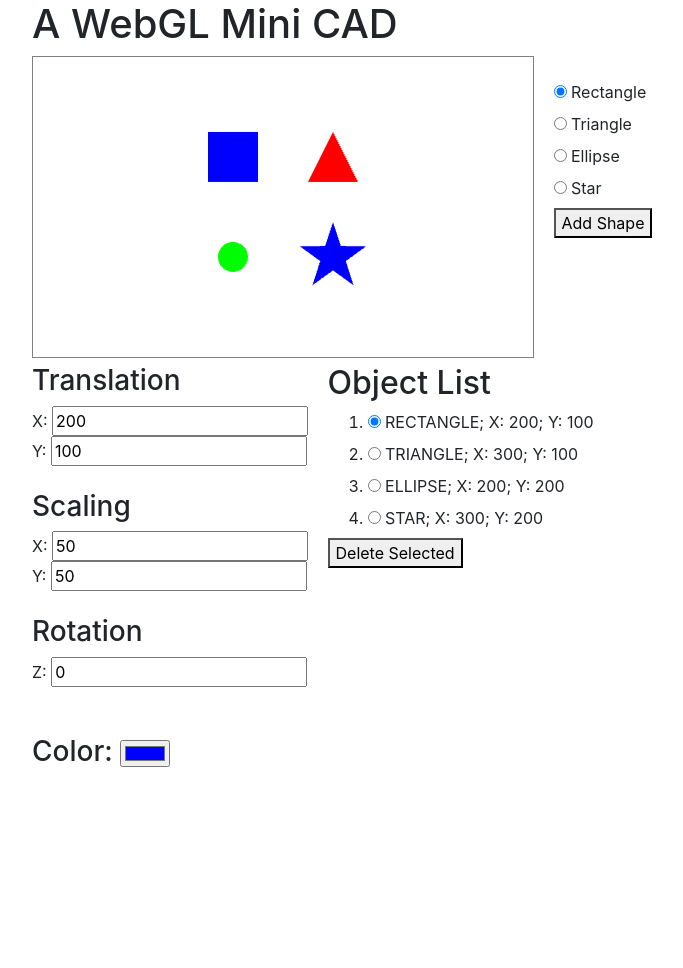
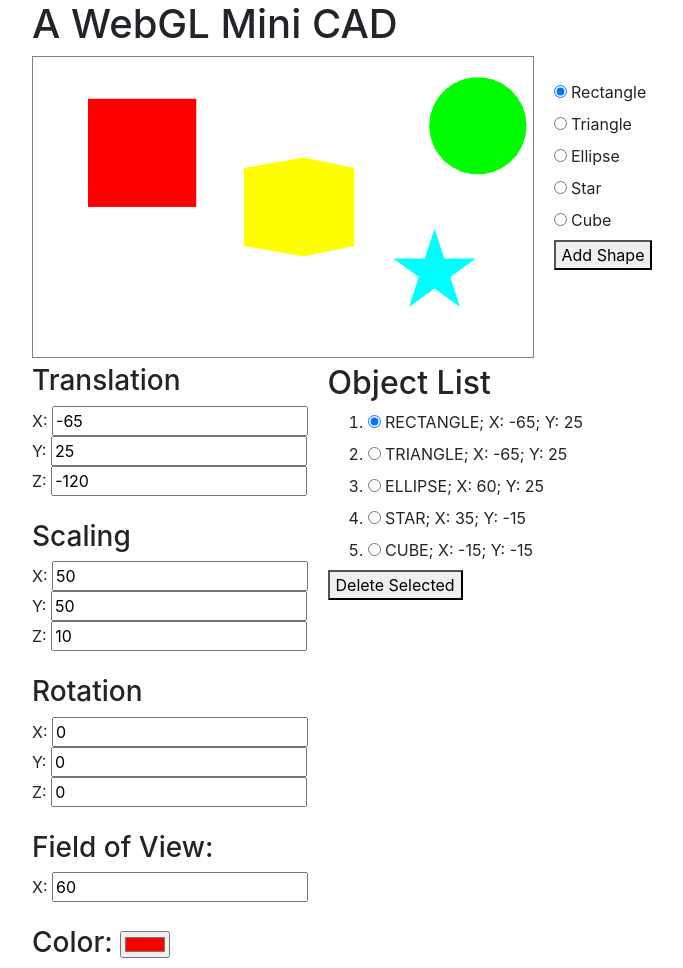
Before and after one commit to ArielleBishop/cs5310-f20-aribishop, a website: page public/assignment5.html in a window 1280 px wide. Shown: the whole page, without its empty margins (53-736 px from the left). Before the commit the page ends 800 px from the top, so only its background shows below. Drawn offline with nearby package versions, Linux system fonts and the light colour scheme.

Commit message:
Assignment 5 (1)

```diff
--- a/public/assignment4.js
+++ b/public/assignment4.js
@@ -179,7 +179,6 @@ const selectShape = (selectedIndex) => {
 
 const deleteShape = () => {
     shapes.splice(selectedShapeIndex, 1)
-    console.log(shapes)
 
     if (shapes.length == 0) {
         document.getElementById("tx").value = 0
--- a/public/assignment5.html
+++ b/public/assignment5.html
@@ -11,9 +11,9 @@
     </style>
     <script src="https://code.jquery.com/jquery-3.5.1.min.js"
         integrity="sha256-9/aliU8dGd2tb6OSsuzixeV4y/faTqgFtohetphbbj0=" crossorigin="anonymous"></script>
-    <script src="m3.js" type="application/javascript"></script>
+    <script src="m4.js" type="application/javascript"></script>
     <script src="webgl-utils.js"></script>
-    <script src="assignment4.js"></script>
+    <script src="assignment5.js"></script>
 </head>
 
 <body onload="init();render()">
@@ -45,6 +45,11 @@
                     Star
                 </label><br />
 
+                <label>
+                    <input type="radio" name="shape" value="CUBE" />
+                    Cube
+                </label><br />
+
                 <button onclick="addShape()">
                     Add Shape
                 </button>
@@ -56,18 +61,25 @@
                 <h3>Translation</h2>
                 X: <input id="tx" type="number" value="0" step="5" /><br />
                 Y: <input id="ty" type="number" value="0" step="5" /><br />
+                Z: <input id="tz" type="number" value="0" step="5" /><br />
                 <br />
 
                 <h3>Scaling</h2>
                 X: <input id="sx" type="number" value="1" step="0.5" /><br />
                 Y: <input id="sy" type="number" value="1" step="0.5" /><br />
+                Z: <input id="sz" type="number" value="1" step="0.5" /><br />
                 <br />
 
                 <h3>Rotation</h2>
+                X: <input id="rx" type="number" value="0" step="2" /><br />
+                Y: <input id="ry" type="number" value="0" step="2" /><br />
                 Z: <input id="rz" type="number" value="0" step="2" /><br />
                 <br />
 
+                <h3>Field of View: </h2>
+                X: <input id="fv" type="number" value="60" step="0.1" /><br />
                 <br />
+
                 <h3>Color: <input id="color" type="color"></h3>
             </div>
 
@@ -82,22 +94,26 @@
 
     </div>
 
-    <script id="vertex-shader-2d" type="x-shader/x-vertex">
-        attribute vec2 a_coords;
-        uniform mat3 u_matrix;
+    <script id="vertex-shader-3d" type="x-shader/x-vertex">
+        attribute vec4 a_coords;
+        uniform mat4 u_matrix;
+        uniform vec4 u_color;
+        varying vec4 v_color;
         void main() {
-         // multiply coordinates by a transformation matrix
-         gl_Position = vec4((u_matrix * vec3(a_coords, 1)).xy, 0, 1);
+          // Multiply the position by the matrix.
+          gl_Position = u_matrix * a_coords;
+          v_color = u_color;
         }
     </script>
 
-    <script id="fragment-shader-2d" type="x-shader/x-fragment">
+    <script id="fragment-shader-3d" type="x-shader/x-fragment">
         precision mediump float;
-        uniform vec4 u_color;
+        varying vec4 v_color;
         void main() {
-        gl_FragColor = u_color;
+          gl_FragColor = v_color;
         }
     </script>
+
 </body>
 
 <style>
--- a/public/assignment5.js
+++ b/public/assignment5.js
@@ -1,19 +1,27 @@
 // TODO: Upon deleting the last shape it is still rendered on canvas
+// TODO: triangles seemingly don't exist
 
-const origin = { x: 0, y: 0 }
-const sizeOne = { width: 1, height: 1 }
+const origin = { x: 0, y: 0, z: 0 }
+const sizeOne = { width: 1, height: 1, depth: 1 }
 const RED_HEX = "#FF0000"
 const RED_RGB = webglUtils.hexToRgb(RED_HEX)
 const GREEN_HEX = "00FF00"
 const GREEN_RGB = webglUtils.hexToRgb(GREEN_HEX)
 const BLUE_HEX = "#0000FF"
 const BLUE_RGB = webglUtils.hexToRgb(BLUE_HEX)
+const CYAN_HEX = "#00FFFF"
+const CYAN_RGB = webglUtils.hexToRgb(CYAN_HEX)
+const YELLOW_HEX = "#FFFF00"
+const YELLOW_RGB = webglUtils.hexToRgb(YELLOW_HEX)
+const MAGENTA_HEX = "#FF00FF"
+const MAGENTA_RGB = webglUtils.hexToRgb(MAGENTA_HEX)
 
 const shapeTypes = {
     rectangle: "RECTANGLE",
     triangle: "TRIANGLE",
     ellipse: "ELLIPSE",
-    star: "STAR"
+    star: "STAR",
+    cube: "CUBE"
 }
 
 let shapes = [
@@ -21,49 +29,59 @@ let shapes = [
         type: shapeTypes.rectangle,
         position: origin,
         dimensions: sizeOne,
-        color: BLUE_RGB,
-        translation: { x: 200, y: 100 },
-        rotation: { z: 0 },
-        scale: { x: 50, y: 50 }
+        color: RED_RGB,
+        translation: { x: -65, y: 25, z: -120 },
+        scale: { x: 50, y: 50, z: 10 },
+        rotation: { x: 0, y: 0, z: 0 }
     },
     {
         type: shapeTypes.triangle,
         position: origin,
         dimensions: sizeOne,
-        color: RED_RGB,
-        translation: { x: 300, y: 100 },
-        rotation: { z: 0 },
-        scale: { x: 50, y: 50 }
+        color: BLUE_RGB,
+        translation: { x: -65, y: 25, z: -100 },
+        scale: { x: 50, y: 50, z: 10 },
+        rotation: { x: 0, y: 0, z: 0 }
     },
     {
         type: shapeTypes.ellipse,
         position: origin,
         dimensions: sizeOne,
         color: GREEN_RGB,
-        translation: { x: 200, y: 200 },
-        rotation: { z: 0 },
-        scale: { x: 30, y: 30 }
+        translation: { x: 60, y: 25, z: -80 },
+        scale: { x: 30, y: 30, z: 15 },
+        rotation: { x: 0, y: 0, z: 0 }
     },
     {
         type: shapeTypes.star,
         position: origin,
         dimensions: sizeOne,
-        color: BLUE_RGB,
-        translation: { x: 300, y: 200 },
-        rotation: { z: 0 },
-        scale: { x: 70, y: 70 }
+        color: CYAN_RGB,
+        translation: { x: 35, y: -15, z: -60 },
+        scale: { x: 20, y: 20, z: 5 },
+        rotation: { x: 0, y: 0, z: 36 }
     },
+    {
+        type: shapeTypes.cube,
+        position: origin,
+        dimensions: sizeOne,
+        color: YELLOW_RGB,
+        translation: { x: -15, y: -15, z: -100 },
+        scale: { x: 1, y: 1, z: 1 },
+        rotation: { x: 0, y: 45, z: 0 }
+    }
 ]
 
 let gl, attributeCoords, uniformMatrix, uniformColor, bufferCoords
 
 const doMouseDown = (event) => {
     const boundingRectangle = canvas.getBoundingClientRect();
-    const x = event.clientX - boundingRectangle.left;
-    const y = event.clientY - boundingRectangle.top;
-    const translation = { x, y }
+    const x = Math.round(event.clientX - boundingRectangle.left - boundingRectangle.width / 2);
+    const y = -Math.round(event.clientY - boundingRectangle.top - boundingRectangle.height / 2);
+    const translation = { x, y, z: -150 }
+    const rotation = { x: 0, y: 0, z: 180 }
 
-    addShape(translation)
+    addShape(translation, null, rotation)
 }
 
 const init = () => {
@@ -75,7 +93,7 @@ const init = () => {
     gl = canvas.getContext("webgl");
 
     // create and use a GLSL program
-    const program = webglUtils.createProgramFromScripts(gl, "#vertex-shader-2d", "#fragment-shader-2d");
+    const program = webglUtils.createProgramFromScripts(gl, "#vertex-shader-3d", "#fragment-shader-3d");
     gl.useProgram(program);
 
     // get reference to GLSL attributes and uniforms
@@ -93,15 +111,21 @@ const init = () => {
     // configure canvas resolution and clear the canvas
     gl.uniform2f(uniformResolution, gl.canvas.width, gl.canvas.height);
     gl.clearColor(0, 0, 0, 0);
-    gl.clear(gl.COLOR_BUFFER_BIT);
+    gl.clear(gl.COLOR_BUFFER_BIT | gl.DEPTH_BUFFER_BIT);
 
     document.getElementById("tx").onchange = event => updateTranslation(event, "x")
     document.getElementById("ty").onchange = event => updateTranslation(event, "y")
+    document.getElementById("tz").onchange = event => updateTranslation(event, "z")
 
     document.getElementById("sx").onchange = event => updateScale(event, "x")
     document.getElementById("sy").onchange = event => updateScale(event, "y")
+    document.getElementById("sz").onchange = event => updateScale(event, "z")
 
+    document.getElementById("rx").onchange = event => updateRotation(event, "x")
+    document.getElementById("ry").onchange = event => updateRotation(event, "y")
     document.getElementById("rz").onchange = event => updateRotation(event, "z")
+
+    document.getElementById("fv").onchange = event => updateFieldOfView(event)
 
     document.getElementById("color").onchange = event => updateColor(event)
 
@@ -110,12 +134,20 @@ const init = () => {
 
 const render = () => {
     gl.bindBuffer(gl.ARRAY_BUFFER, bufferCoords);
-    gl.vertexAttribPointer(attributeCoords, 2, gl.FLOAT, false, 0, 0);
+    gl.vertexAttribPointer(attributeCoords, 3, gl.FLOAT, false, 0, 0);
+
+    gl.enable(gl.CULL_FACE);
+    gl.enable(gl.DEPTH_TEST);
+
+    const aspect = gl.canvas.clientWidth / gl.canvas.clientHeight;
+    const zNear = 1;
+    const zFar = 2000;
+
+    gl.bindBuffer(gl.ARRAY_BUFFER, bufferCoords);
 
     const $shapeList = $("#object-list")
     $shapeList.empty()
     shapes.forEach((shape, index) => {
-
         const $li = $(`
             <li>
             <label>
@@ -136,14 +168,8 @@ const render = () => {
 
         gl.uniform4f(uniformColor, shape.color.red, shape.color.green, shape.color.blue, 1);
 
-        // compute transformation matrix
-        let matrix = m3.projection(gl.canvas.clientWidth, gl.canvas.clientHeight);
-        matrix = m3.translate(matrix, shape.translation.x, shape.translation.y);
-        matrix = m3.rotate(matrix, shape.rotation.z);
-        matrix = m3.scale(matrix, shape.scale.x, shape.scale.y);
-
-        // apply transformation matrix.
-        gl.uniformMatrix3fv(uniformMatrix, false, matrix);
+        let M = computeModelViewMatrix(gl.canvas, shape, aspect, zNear, zFar)
+        gl.uniformMatrix4fv(uniformMatrix, false, M)
 
         switch (shape.type) {
             case shapeTypes.rectangle:
@@ -158,10 +184,26 @@ const render = () => {
             case shapeTypes.star:
                 renderStar(shape);
                 break;
+            case shapeTypes.cube:
+                renderCube(shape);
+                break;
             default:
                 console.log(`Unexpected ShapeType encountered: ${shape.type}`)
         }
     })
+}
+
+let fieldOfViewRadians = m4.degToRad(60)
+const computeModelViewMatrix = (canvas, shape, aspect, zNear, zFar) => {
+    const width = canvas.clientWidth
+    const height = canvas.clientHeight
+    let M = m4.perspective(fieldOfViewRadians, aspect, zNear, zFar)
+    M = m4.translate(M, shape.translation.x, shape.translation.y, shape.translation.z)
+    M = m4.xRotate(M, m4.degToRad(shape.rotation.x))
+    M = m4.yRotate(M, m4.degToRad(shape.rotation.y))
+    M = m4.zRotate(M, m4.degToRad(shape.rotation.z))
+    M = m4.scale(M, shape.scale.x, shape.scale.y, shape.scale.z)
+    return M
 }
 
 let selectedShapeIndex = 0
@@ -170,8 +212,12 @@ const selectShape = (selectedIndex) => {
     selectedShapeIndex = selectedIndex
     document.getElementById("tx").value = shapes[selectedIndex].translation.x
     document.getElementById("ty").value = shapes[selectedIndex].translation.y
+    document.getElementById("tz").value = shapes[selectedIndex].translation.z
     document.getElementById("sx").value = shapes[selectedIndex].scale.x
     document.getElementById("sy").value = shapes[selectedIndex].scale.y
+    document.getElementById("sz").value = shapes[selectedIndex].scale.z
+    document.getElementById("rx").value = shapes[selectedIndex].rotation.x
+    document.getElementById("ry").value = shapes[selectedIndex].rotation.y
     document.getElementById("rz").value = shapes[selectedIndex].rotation.z
     const hexColor = webglUtils.rgbToHex(shapes[selectedIndex].color)
     document.getElementById("color").value = hexColor
@@ -179,7 +225,6 @@ const selectShape = (selectedIndex) => {
 
 const deleteShape = () => {
     shapes.splice(selectedShapeIndex, 1)
-    console.log(shapes)
 
     if (shapes.length == 0) {
         document.getElementById("tx").value = 0
@@ -190,25 +235,28 @@ const deleteShape = () => {
         document.getElementById("color").value = "#000000"
     }
 
+    selectShape(shapes.length - 1);
+
     render()
 }
 
 const updateTranslation = (event, axis) => {
-    const value = event.target.value
-    shapes[selectedShapeIndex].translation[axis] = value
+    shapes[selectedShapeIndex].translation[axis] = event.target.value
     render()
 }
 
 const updateScale = (event, axis) => {
-    const value = event.target.value
-    shapes[selectedShapeIndex].scale[axis] = value
+    shapes[selectedShapeIndex].scale[axis] = event.target.value
     render()
 }
 
+const updateFieldOfView = (event) => {
+    fieldOfViewRadians = m4.degToRad(event.target.value);
+    render();
+}
+
 const updateRotation = (event, axis) => {
-    const value = event.target.value
-    const angleInDegrees = (360 - value) * Math.PI / 180;
-    shapes[selectedShapeIndex].rotation[axis] = angleInDegrees
+    shapes[selectedShapeIndex].rotation[axis] = event.target.value
     render();
 }
 
@@ -217,7 +265,6 @@ const updateColor = (event) => {
     shapes[selectedShapeIndex].color = webglUtils.hexToRgb(value)
     render();
 }
-
 
 const renderRectangle = (rectangle) => {
     const x1 = rectangle.position.x
@@ -231,33 +278,26 @@ const renderRectangle = (rectangle) => {
 
     gl.bufferData(gl.ARRAY_BUFFER,
         new Float32Array([
-            x1, y1, x2, y1, x1, y2,
-            x1, y2, x2, y1, x2, y2,
+            x1, y1, 0, x2, y1, 0, x1, y2, 0,
+            x1, y2, 0, x2, y1, 0, x2, y2, 0
         ]), gl.STATIC_DRAW);
 
     gl.drawArrays(gl.TRIANGLES, 0, 6);
 }
 
 const renderTriangle = (triangle) => {
-    const x1 = triangle.position.x
-        - triangle.dimensions.width / 2
-    const y1 = triangle.position.y
-        + triangle.dimensions.height / 2
-    const x2 = triangle.position.x
-        + triangle.dimensions.width / 2
-    const y2 = triangle.position.y
-        + triangle.dimensions.height / 2
+    const x1 = triangle.position.x - triangle.dimensions.width / 2
+    const y1 = triangle.position.y + triangle.dimensions.height / 2
+    const x2 = triangle.position.x + triangle.dimensions.width / 2
+    const y2 = triangle.position.y + triangle.dimensions.height / 2
     const x3 = triangle.position.x
-    const y3 = triangle.position.y
-        - triangle.dimensions.height / 2
+    const y3 = triangle.position.y - triangle.dimensions.height / 2
 
     const float32Array = new Float32Array([
-        x1, y1, x2, y2, x3, y3
+        x1, y1, 0, x2, y2, 0, x3, y3, 0
     ])
 
-    gl.bufferData(gl.ARRAY_BUFFER,
-        float32Array, gl.STATIC_DRAW);
-
+    gl.bufferData(gl.ARRAY_BUFFER, float32Array, gl.STATIC_DRAW);
     gl.drawArrays(gl.TRIANGLES, 0, 3);
 }
 
@@ -274,10 +314,17 @@ const renderEllipse = (ellipse) => {
         points.push(point)
     }
 
-    let triangles = [points[points.length - 1].x, points[points.length - 1].y, points[0].x, points[0].y, ellipse.position.x, ellipse.position.y];
+    let triangles = [
+        points[points.length - 1].x, points[points.length - 1].y, 0,
+        points[0].x, points[0].y, 0,
+        ellipse.position.x, ellipse.position.y, 0
+    ];
 
     for (let i = 0; i < points.length - 1; i++) {
-        triangles.push(points[i].x, points[i].y, points[i + 1].x, points[i + 1].y, ellipse.position.x, ellipse.position.y)
+        triangles.push(
+            points[i].x, points[i].y, 0,
+            points[i + 1].x, points[i + 1].y, 0,
+            ellipse.position.x, ellipse.position.y, 0)
     }
 
     const float32Array = new Float32Array(triangles)
@@ -309,7 +356,7 @@ const renderStar = (star) => {
     let triangles = []
 
     for (let i = 0; i < n; i++) {
-        const across = (i + Math.floor(n/2)) % n
+        const across = (i + Math.floor(n / 2)) % n
         const innerPointIndex1 = (across - 1 + n) % n
         const innerPointIndex2 = (across + 1) % n
 
@@ -320,7 +367,7 @@ const renderStar = (star) => {
         const x3 = inner[innerPointIndex2].x
         const y3 = inner[innerPointIndex2].y
 
-        triangles.push(x1, y1, x2, y2, x3, y3)
+        triangles.push(x1, y1, 0, x2, y2, 0, x3, y3, 0)
     }
 
     const float32Array = new Float32Array(triangles)
@@ -328,13 +375,38 @@ const renderStar = (star) => {
     gl.drawArrays(gl.TRIANGLES, 0, n * 3)
 }
 
+const renderCube = (cube) => {
+    const geometry = [
+        0, 0, 0, 0, 30, 0, 30, 0, 0,
+        0, 30, 0, 30, 30, 0, 30, 0, 0,
+        0, 0, 30, 30, 0, 30, 0, 30, 30,
+        0, 30, 30, 30, 0, 30, 30, 30, 30,
+        0, 30, 0, 0, 30, 30, 30, 30, 30,
+        0, 30, 0, 30, 30, 30, 30, 30, 0,
+        0, 0, 0, 30, 0, 0, 30, 0, 30,
+        0, 0, 0, 30, 0, 30, 0, 0, 30,
+        0, 0, 0, 0, 0, 30, 0, 30, 30,
+        0, 0, 0, 0, 30, 30, 0, 30, 0,
+        30, 0, 30, 30, 0, 0, 30, 30, 30,
+        30, 30, 30, 30, 0, 0, 30, 30, 0
+    ]
+
+    const float32Array = new Float32Array(geometry)
+    gl.bufferData(gl.ARRAY_BUFFER, float32Array, gl.STATIC_DRAW)
+    gl.drawArrays(gl.TRIANGLES, 0, 36);
+}
+
 const addShape = (translation, scale, rotation) => {
     const type = document.querySelector("input[name='shape']:checked").value
     const color = webglUtils.hexToRgb(document.getElementById("color").value)
     const tx = translation ? translation.x : 0
     const ty = translation ? translation.y : 0
+    const tz = translation ? translation.z : 0
     const sx = scale ? scale.x : 1
     const sy = scale ? scale.y : 1
+    const sz = scale ? scale.z : 1
+    const rx = rotation ? rotation.x : 0
+    const ry = rotation ? rotation.y : 0
     const rz = rotation ? rotation.z : 0
 
     const shape = {
@@ -342,9 +414,9 @@ const addShape = (translation, scale, rotation) => {
         position: origin,
         dimensions: sizeOne,
         color: color,
-        translation: { x: tx, y: ty, z: 0 },
-        scale: { x: sx, y: sy, z: 1 },
-        rotation: { x: 0, y: 0, z: rz }
+        translation: { x: tx, y: ty, z: tz },
+        scale: { x: sx, y: sy, z: sz },
+        rotation: { x: rx, y: ry, z: rz }
     }
 
     shapes.push(shape)
--- /dev/null
+++ b/public/m4.js
@@ -0,0 +1,141 @@
+const m4 = {
+
+  radToDeg: (radians) => radians * 180 / Math.PI,
+
+  degToRad: (degrees) => degrees * Math.PI / 180,
+
+  perspective: (fieldOfViewInRadians, aspect, near, far) => {
+    const f = Math.tan(Math.PI * 0.5 - 0.5 * fieldOfViewInRadians);
+    const rangeInv = 1.0 / (near - far);
+
+    return [
+      f / aspect, 0, 0, 0,
+      0, f, 0, 0,
+      0, 0, (near + far) * rangeInv, -1,
+      0, 0, near * far * rangeInv * 2, 0
+    ];
+  },
+
+  projection: (width, height, depth) =>
+    // Note: This matrix flips the Y axis so 0 is at the top.
+    [
+      2 / width, 0, 0, 0,
+      0, -2 / height, 0, 0,
+      0, 0, 2 / depth, 0,
+      -1, 1, 0, 1,
+    ],
+
+  multiply: (a, b) => {
+    const a00 = a[0 * 4 + 0];
+    const a01 = a[0 * 4 + 1];
+    const a02 = a[0 * 4 + 2];
+    const a03 = a[0 * 4 + 3];
+    const a10 = a[1 * 4 + 0];
+    const a11 = a[1 * 4 + 1];
+    const a12 = a[1 * 4 + 2];
+    const a13 = a[1 * 4 + 3];
+    const a20 = a[2 * 4 + 0];
+    const a21 = a[2 * 4 + 1];
+    const a22 = a[2 * 4 + 2];
+    const a23 = a[2 * 4 + 3];
+    const a30 = a[3 * 4 + 0];
+    const a31 = a[3 * 4 + 1];
+    const a32 = a[3 * 4 + 2];
+    const a33 = a[3 * 4 + 3];
+    const b00 = b[0 * 4 + 0];
+    const b01 = b[0 * 4 + 1];
+    const b02 = b[0 * 4 + 2];
+    const b03 = b[0 * 4 + 3];
+    const b10 = b[1 * 4 + 0];
+    const b11 = b[1 * 4 + 1];
+    const b12 = b[1 * 4 + 2];
+    const b13 = b[1 * 4 + 3];
+    const b20 = b[2 * 4 + 0];
+    const b21 = b[2 * 4 + 1];
+    const b22 = b[2 * 4 + 2];
+    const b23 = b[2 * 4 + 3];
+    const b30 = b[3 * 4 + 0];
+    const b31 = b[3 * 4 + 1];
+    const b32 = b[3 * 4 + 2];
+    const b33 = b[3 * 4 + 3];
+    return [
+      b00 * a00 + b01 * a10 + b02 * a20 + b03 * a30,
+      b00 * a01 + b01 * a11 + b02 * a21 + b03 * a31,
+      b00 * a02 + b01 * a12 + b02 * a22 + b03 * a32,
+      b00 * a03 + b01 * a13 + b02 * a23 + b03 * a33,
+      b10 * a00 + b11 * a10 + b12 * a20 + b13 * a30,
+      b10 * a01 + b11 * a11 + b12 * a21 + b13 * a31,
+      b10 * a02 + b11 * a12 + b12 * a22 + b13 * a32,
+      b10 * a03 + b11 * a13 + b12 * a23 + b13 * a33,
+      b20 * a00 + b21 * a10 + b22 * a20 + b23 * a30,
+      b20 * a01 + b21 * a11 + b22 * a21 + b23 * a31,
+      b20 * a02 + b21 * a12 + b22 * a22 + b23 * a32,
+      b20 * a03 + b21 * a13 + b22 * a23 + b23 * a33,
+      b30 * a00 + b31 * a10 + b32 * a20 + b33 * a30,
+      b30 * a01 + b31 * a11 + b32 * a21 + b33 * a31,
+      b30 * a02 + b31 * a12 + b32 * a22 + b33 * a32,
+      b30 * a03 + b31 * a13 + b32 * a23 + b33 * a33,
+    ];
+  },
+
+  translation: (tx, ty, tz) => [
+      1,  0,  0,  0,
+      0,  1,  0,  0,
+      0,  0,  1,  0,
+      tx, ty, tz, 1,
+    ],
+
+  xRotation: (angleInRadians) => {
+    const c = Math.cos(angleInRadians);
+    const s = Math.sin(angleInRadians);
+
+    return [
+      1, 0, 0, 0,
+      0, c, s, 0,
+      0, -s, c, 0,
+      0, 0, 0, 1,
+    ];
+  },
+
+  yRotation: (angleInRadians) => {
+    const c = Math.cos(angleInRadians);
+    const s = Math.sin(angleInRadians);
+
+    return [
+      c, 0, -s, 0,
+      0, 1, 0, 0,
+      s, 0, c, 0,
+      0, 0, 0, 1,
+    ];
+  },
+
+  zRotation: (angleInRadians) => {
+    const c = Math.cos(angleInRadians);
+    const s = Math.sin(angleInRadians);
+
+    return [
+      c, s, 0, 0,
+      -s, c, 0, 0,
+      0, 0, 1, 0,
+      0, 0, 0, 1,
+    ];
+  },
+
+  scaling: (sx, sy, sz) => [
+      sx, 0,  0,  0,
+      0, sy,  0,  0,
+      0,  0, sz,  0,
+      0,  0,  0,  1,
+    ],
+
+  translate: (m, tx, ty, tz) => m4.multiply(m, m4.translation(tx, ty, tz)),
+
+  xRotate: (m, angleInRadians) => m4.multiply(m, m4.xRotation(angleInRadians)),
+
+  yRotate: (m, angleInRadians) => m4.multiply(m, m4.yRotation(angleInRadians)),
+
+  zRotate: (m, angleInRadians) => m4.multiply(m, m4.zRotation(angleInRadians)),
+
+  scale: (m, sx, sy, sz) => m4.multiply(m, m4.scaling(sx, sy, sz)),
+
+};
```
Lines whose indentation alone changed are shown as unchanged.
